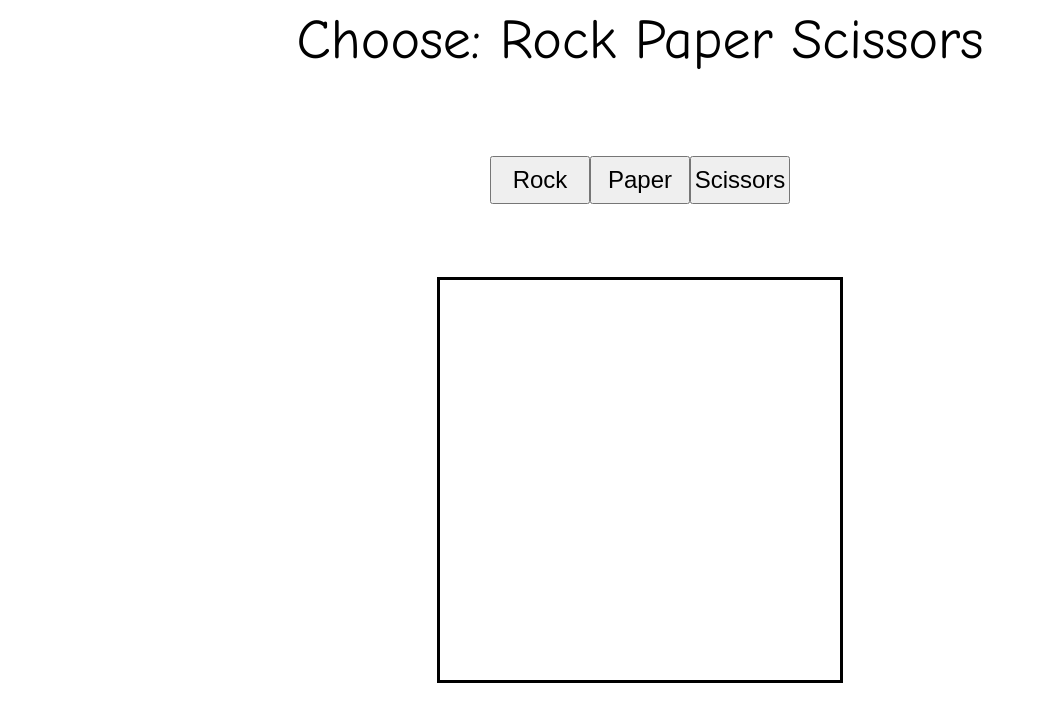
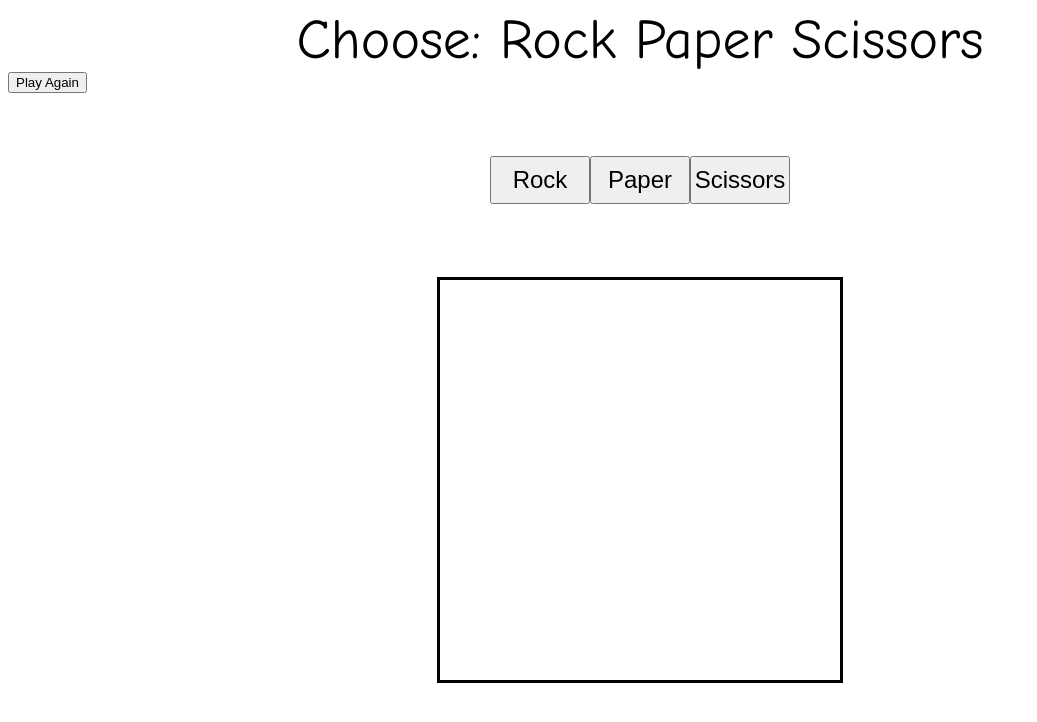
Before and after one commit to xdRpotts/rps.github.io, a plain HTML site: page index.html in a window 1280 px wide. Shown: the whole page, without its empty margins (0-1037 px from the left). Drawn offline with Linux system fonts and the light colour scheme.

Commit message:
Update html

```diff
--- a/index.html
+++ b/index.html
@@ -17,6 +17,7 @@
             </div>
 
 
+            <button onClick="window.location.reload();">Play Again</button>
             <div class="output titleSize textAlign">
                 <div id="win"></div>
                 <div id="lose"></div>
```
